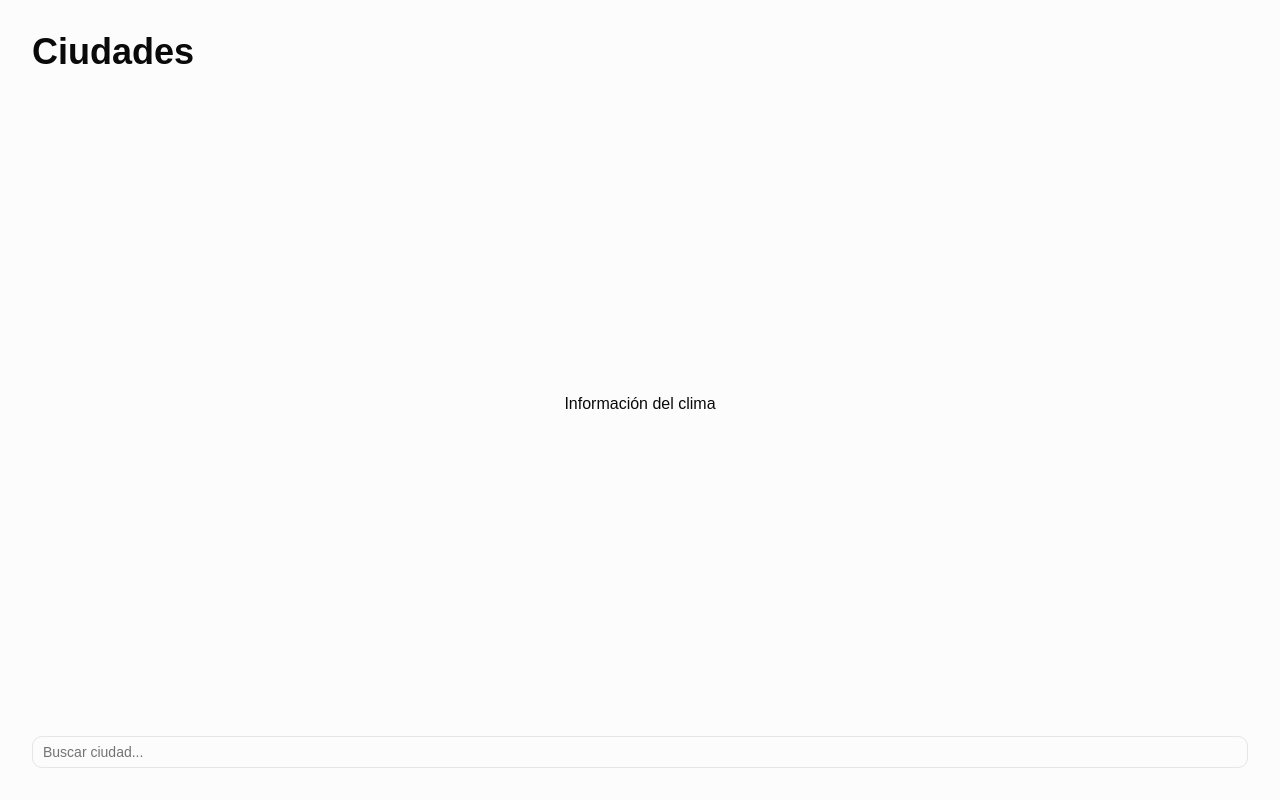
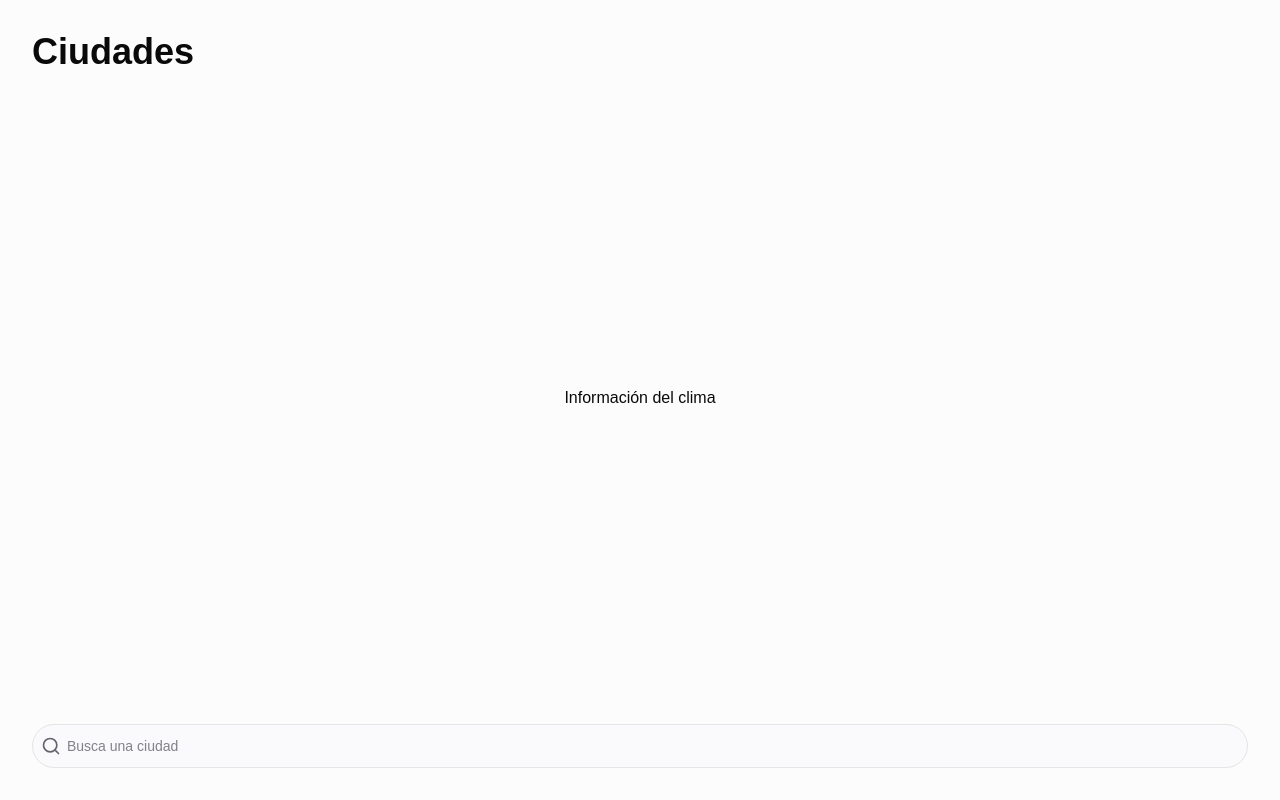
Before and after one commit to Sikzyo/weather-app, a React (Vite) app: page / in a window 1280 px wide. Built offline with nearby package versions, Linux system fonts and the light colour scheme.

Commit message:
feat: integrate Footer in HomePage

```diff
--- a/src/pages/home-page.tsx
+++ b/src/pages/home-page.tsx
@@ -1,6 +1,9 @@
-import { Input } from "@/components/ui/input";
+import { useState } from "react";
+import { Footer } from "@/components/footer";
 
 export function HomePage() {
+  const [city, setCity] = useState("");
+
   return (
     <>
       <header>
@@ -11,9 +14,7 @@ export function HomePage() {
       <main className="flex grow flex-col items-center justify-center gap-4">
         Información del clima
       </main>
-      <footer>
-        <Input placeholder="Buscar ciudad..." />
-      </footer>
+      <Footer city={city} onCityChange={setCity} />
     </>
   );
 }
```
